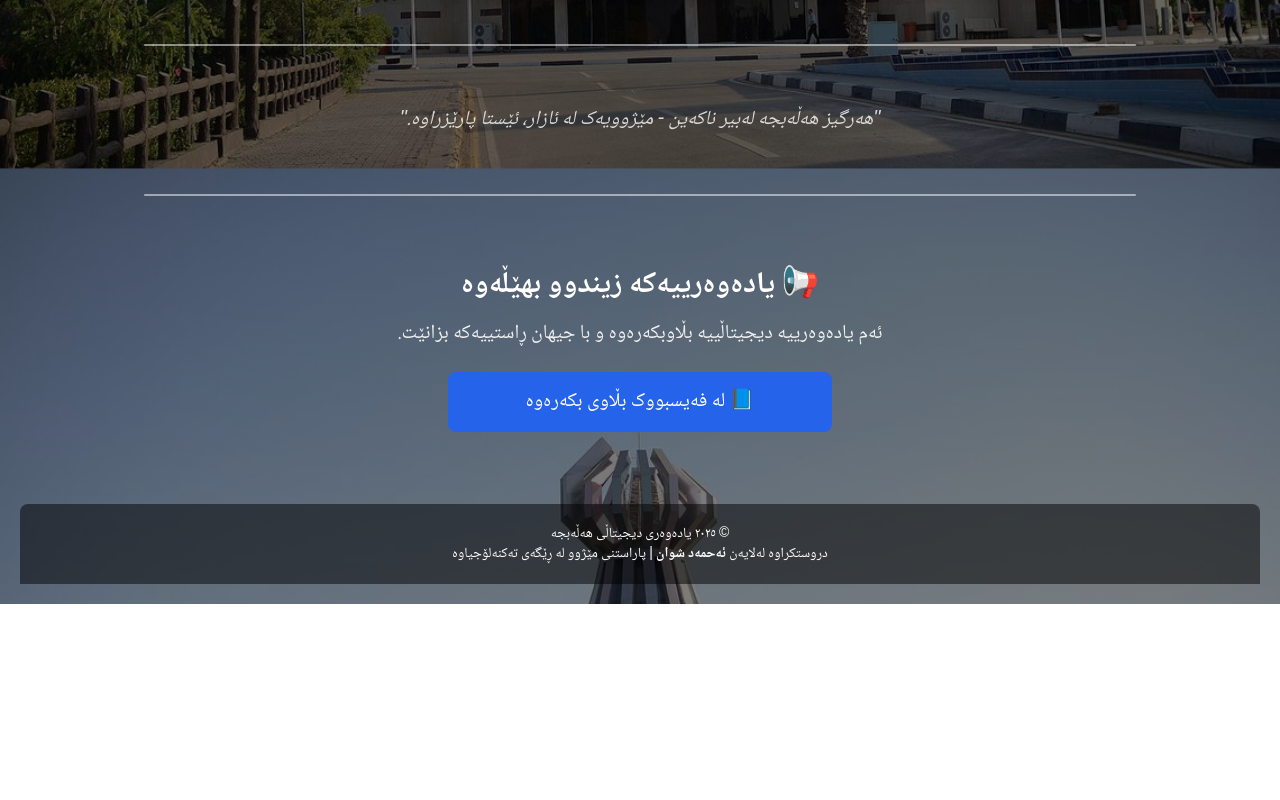
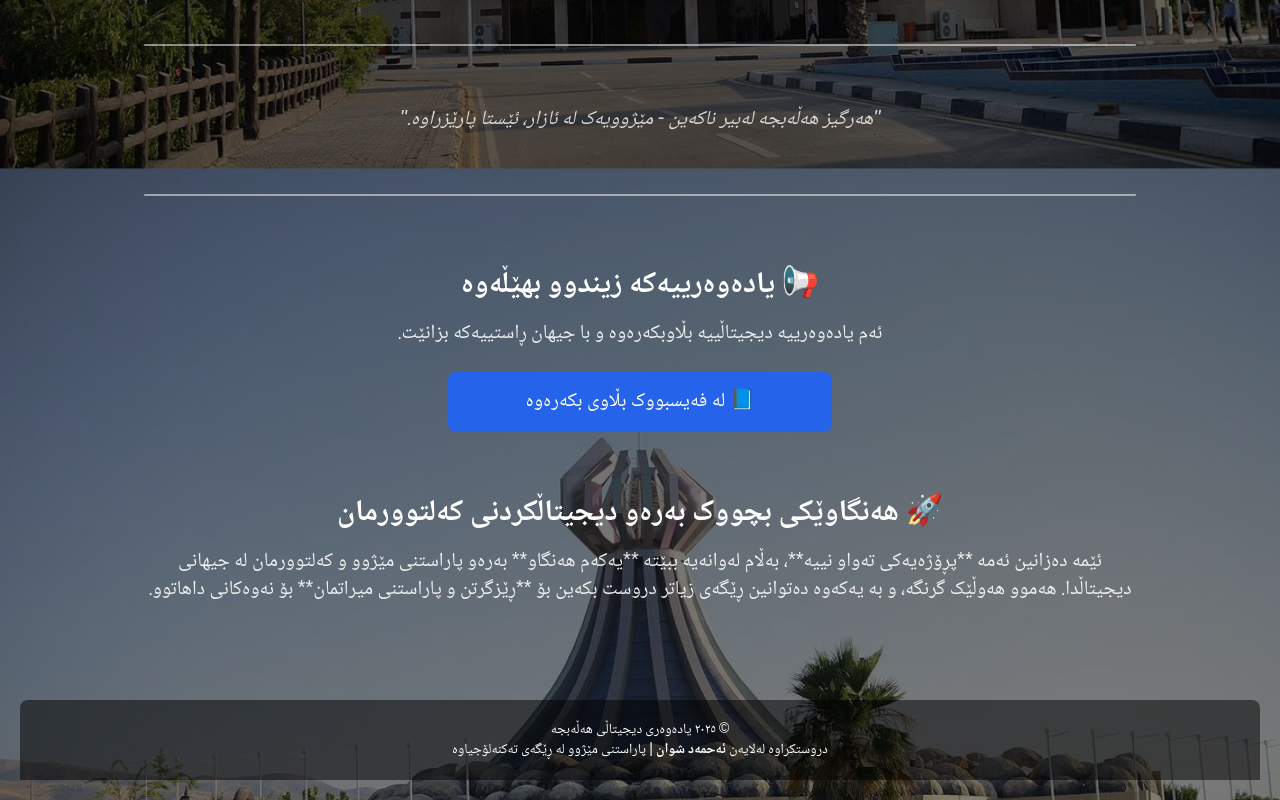
Before and after one commit to AMAS-39/halabja-memorial, a plain HTML site: page index.html in a window 1280 px wide. Shown: the part 1527-2327 px from the top of the page. Before the commit the page ends 2131 px from the top, so only its background shows below. Drawn offline with nearby package versions, Linux system fonts and the light colour scheme.

Commit message:
Update index.html

```diff
--- a/index.html
+++ b/index.html
@@ -152,6 +152,20 @@
 </section>
 
 
+<!-- Acknowledgment & Motivation Section -->
+
+<!-- بەشی سوپاسگوزاری و هاندان -->
+<section class="w-full max-w-5xl px-4 py-8 text-center fade-in">
+    <h3 class="text-2xl md:text-3xl font-semibold mb-4 leading-tight">
+        🚀 هەنگاوێکی بچووک بەرەو دیجیتاڵکردنی کەلتوورمان
+    </h3>
+    <p class="text-lg md:text-xl opacity-90 mb-6 leading-relaxed">
+        ئێمە دەزانین ئەمە **پڕۆژەیەکی تەواو نییە**، بەڵام لەوانەیە ببێتە **یەکەم هەنگاو** بەرەو پاراستنی مێژوو و کەلتوورمان لە جیهانی دیجیتاڵدا.
+        هەموو هەوڵێک گرنگە، و بە یەکەوە دەتوانین ڕێگەی زیاتر دروست بکەین بۆ **ڕێزگرتن و پاراستنی میراتمان** بۆ نەوەکانی داهاتوو.
+    </p>
+</section>
+
+
     <!-- Footer -->
     <footer class="w-full p-5 mt-10 text-center opacity-75 text-sm fade-in bg-black bg-opacity-50 rounded-t-lg">
         <p>© ٢٠٢٥ یادەوەری دیجیتاڵی هەڵەبجە</p>
```
